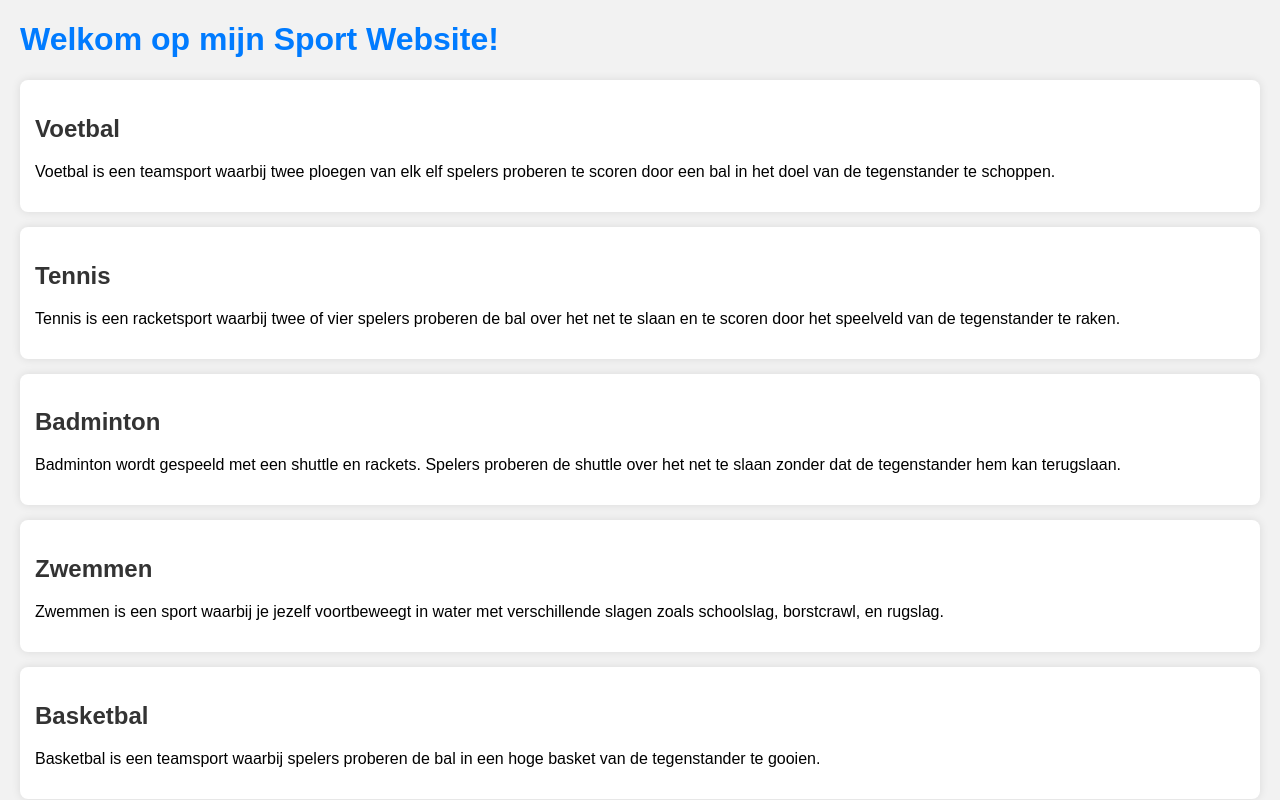
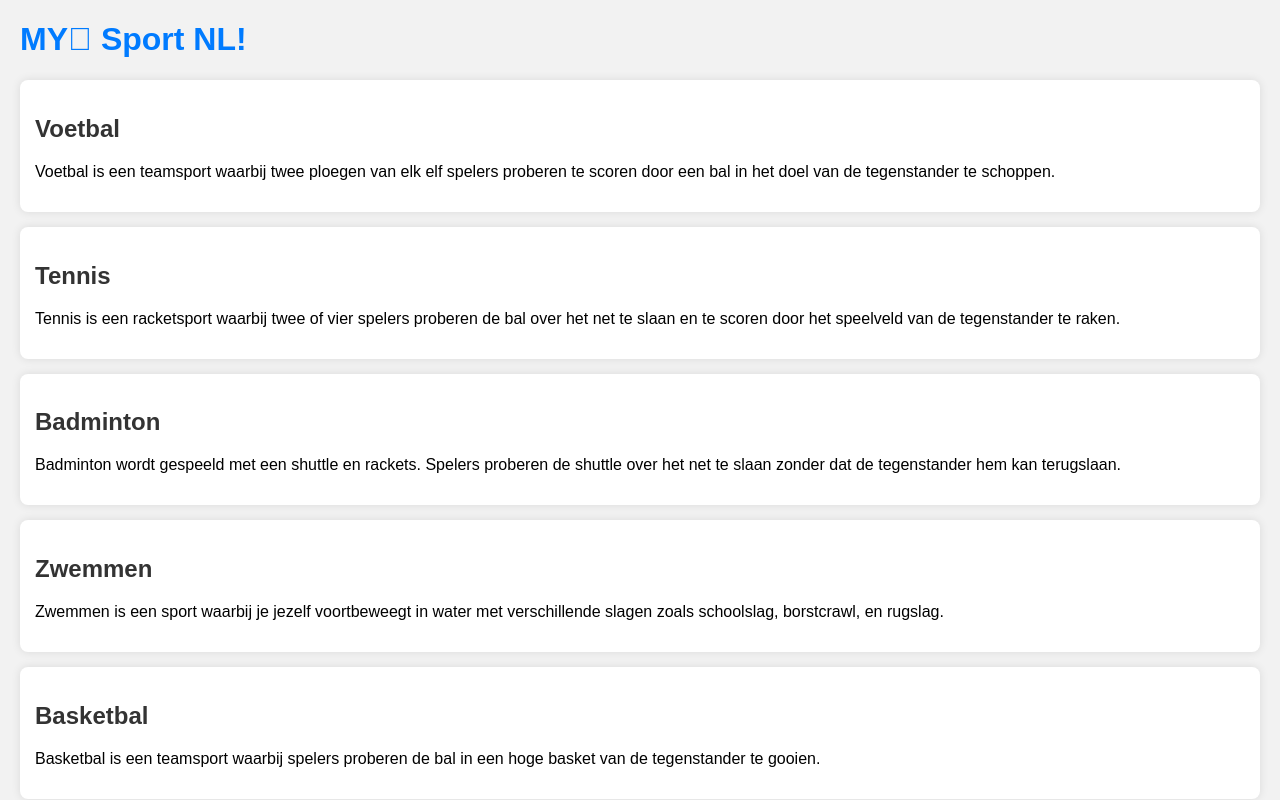
Before and after one commit to Medyab20/SportNL, a plain HTML site: page index.html in a window 1280 px wide. Shown: the top 800 px of the page. Drawn offline with Linux system fonts and the light colour scheme.

Commit message:
index.html

```diff
--- a/index.html
+++ b/index.html
@@ -25,7 +25,7 @@
     </style>
 </head>
 <body>
-    <h1>Welkom op mijn Sport Website!</h1>
+    <h1>MYٍ Sport NL!</h1>
 
     <div class="sport">
         <h2>Voetbal</h2>
```
